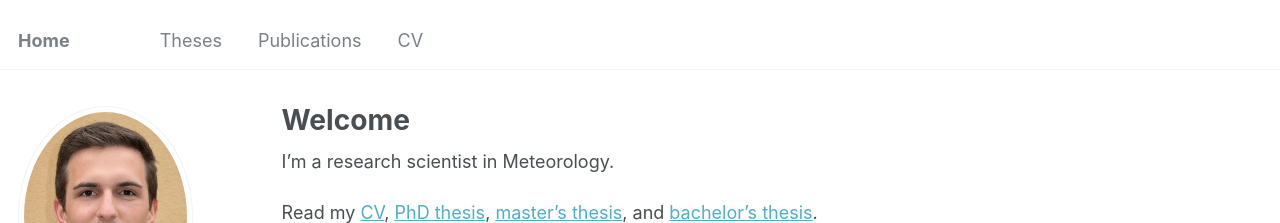
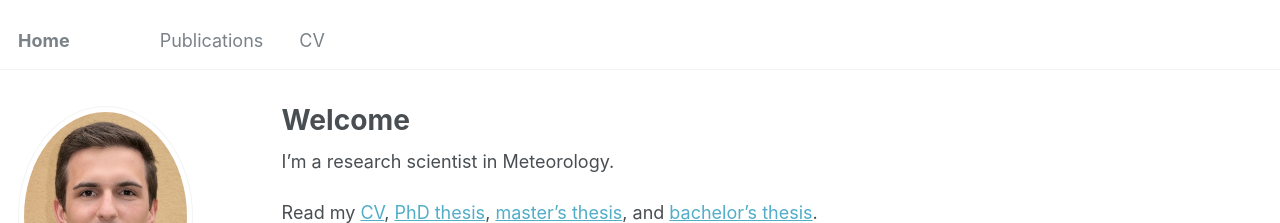
Before and after one commit to lkugler/lkugler.github.io, a Jekyll site: the page built from _pages/about.md, in a window 1280 px wide. Shown: the top 223 px of the page. Built offline with Jekyll 4.4.1, drawn with Linux system fonts in a browser that asks for light colours; some web fonts are replaced.

Commit message:
Update navigation.yml

```diff
--- a/_data/navigation.yml
+++ b/_data/navigation.yml
@@ -9,9 +9,6 @@ main:
 #  - title: "Supervision"
 #    url: /supervision/
 
-  - title: "Theses"
-    url: /theses/
-
   - title: "Publications"
     url: /publications/ # https://scholar.google.com/citations?user=3v4r1p8AAAAJ&hl=en"
 
```
